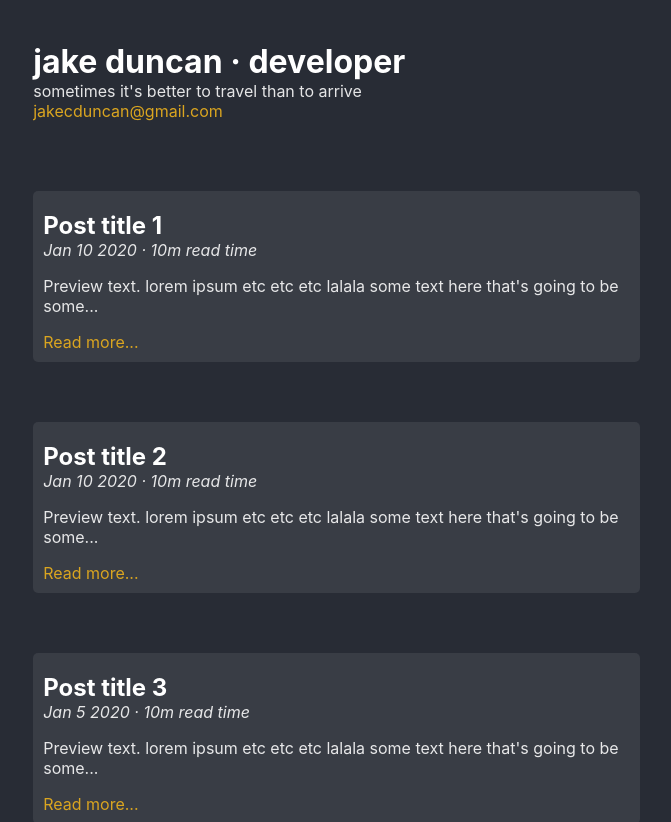
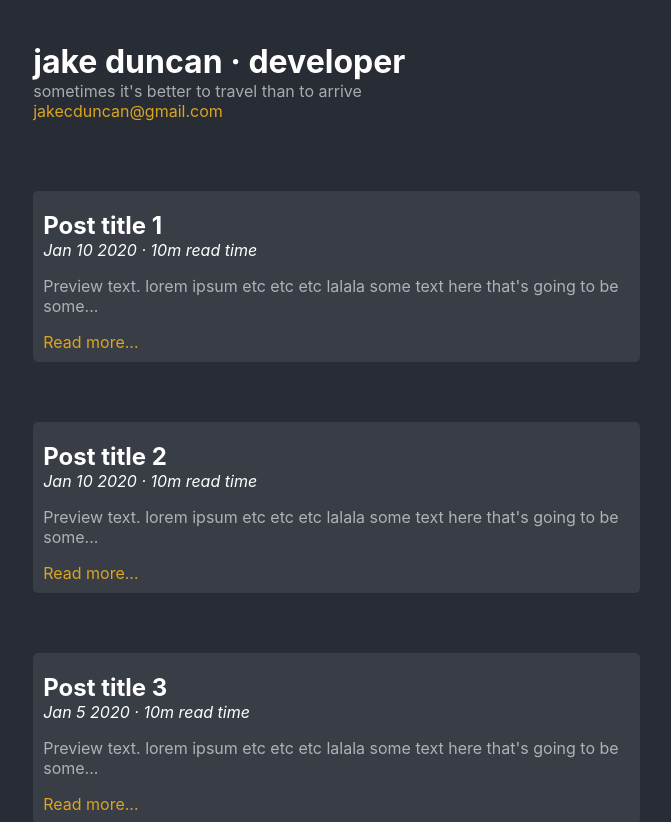
Before and after one commit to Jaked222/nextreactblog, a Next.js app: page / in a window 1280 px wide. Shown: the top 822 px of the page, without its empty margins (354-1025 px from the left). Built offline with nearby package versions, Linux system fonts and the light colour scheme.

Commit message:
change text coloring

```diff
--- a/components/post.js
+++ b/components/post.js
@@ -48,7 +48,7 @@ export default function Post({ className, details }) {
           }
 
           div {
-            color: hsla(0, 0%, 100%, 0.88);
+            color: white;
           }
 
           .italic {
--- a/styles.css
+++ b/styles.css
@@ -1,6 +1,6 @@
 :root {
   --primary-text: white;
-  --secondary-text: hsla(0, 0%, 100%, 0.88);
+  --secondary-text: hsla(0, 0%, 100%, 0.6);
   --call-to-action: goldenrod;
 }
 
```
